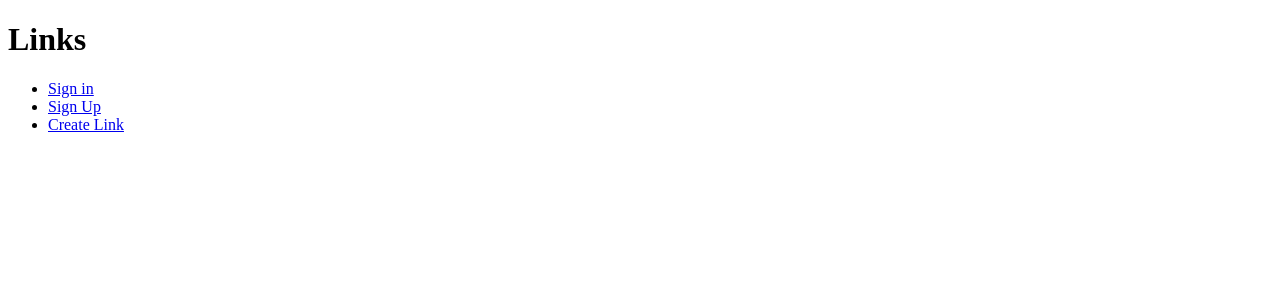
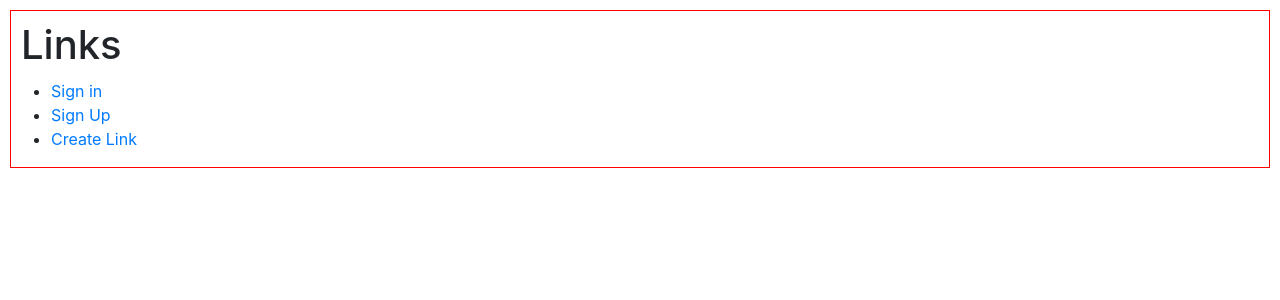
Before and after one commit to gabcerqueira/LinksManager, a React (Create React App) app in the folder links-frontend/: page / in a window 1280 px wide. Shown: the top 300 px of the page. Built offline with nearby package versions, Linux system fonts and the light colour scheme.

Commit message:
Added bootstrap and sass

```diff
--- a/links-frontend/package.json
+++ b/links-frontend/package.json
@@ -6,6 +6,7 @@
     "@testing-library/jest-dom": "^4.2.4",
     "@testing-library/react": "^9.5.0",
     "@testing-library/user-event": "^7.2.1",
+    "bootstrap": "^4.5.0",
     "react": "^16.13.1",
     "react-dom": "^16.13.1",
     "react-router-dom": "^5.2.0",
@@ -31,5 +32,8 @@
       "last 1 firefox version",
       "last 1 safari version"
     ]
+  },
+  "devDependencies": {
+    "node-sass": "^4.14.1"
   }
 }
--- a/links-frontend/src/index.js
+++ b/links-frontend/src/index.js
@@ -1,5 +1,7 @@
 import React from "react";
 import ReactDOM from "react-dom";
+import "bootstrap/dist/css/bootstrap.min.css";
+import "./main.scss";
 import App from "./App";
 
 ReactDOM.render(<App />, document.getElementById("root"));
--- /dev/null
+++ b/links-frontend/src/main.scss
@@ -0,0 +1,11 @@
+@import 'node_modules/bootstrap/scss/bootstrap.scss';
+
+body {
+
+    border: solid 1px red;
+    margin: 10px;
+}
+
+body h1 {
+    margin: 10px;
+}
```
Also changed, not shown: 2 other files (tests, documents, lock files or other folders).
